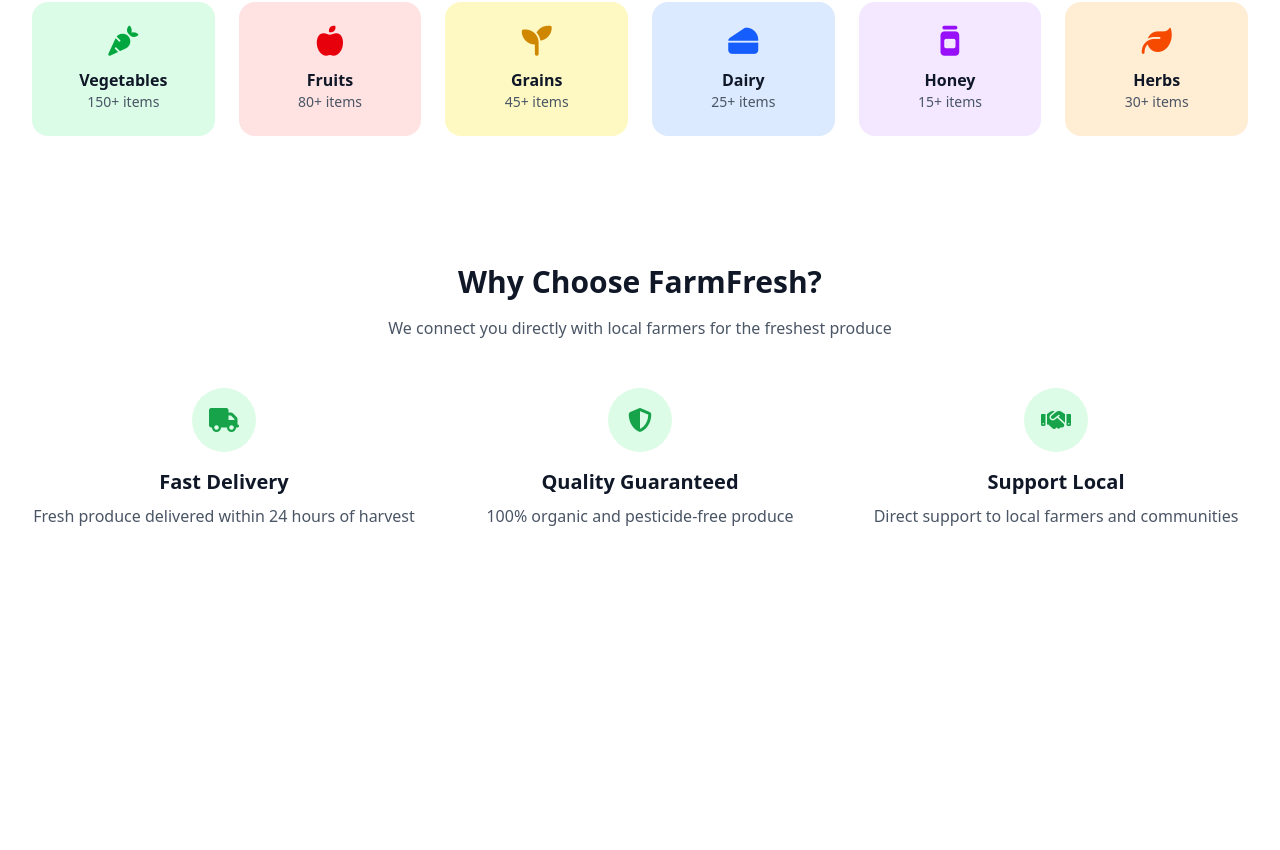
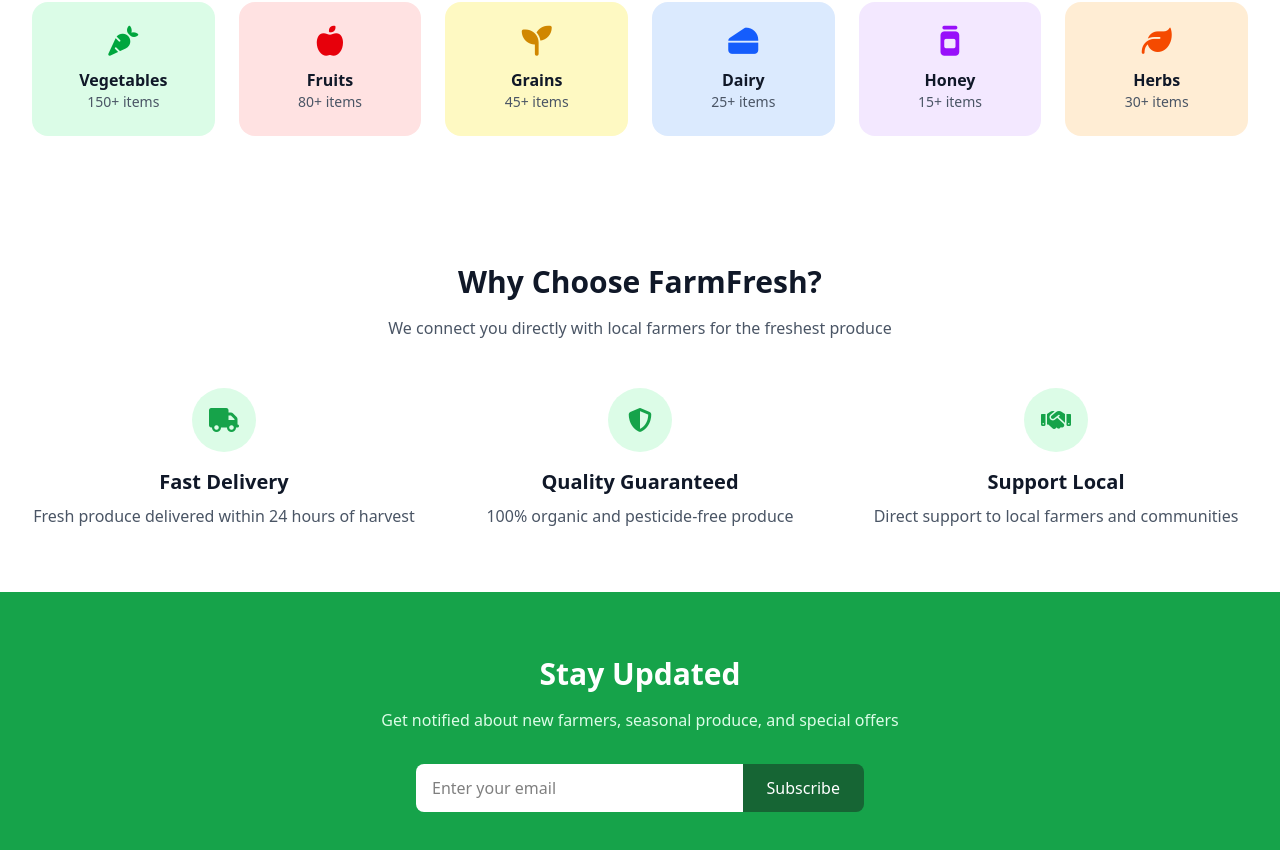
Before and after one commit to ziaul-hoque4820/Fresh-Farmer-E-commerce, a React (Vite) app: page / in a window 1280 px wide. Shown: the part 798-1648 px from the top of the page. Before the commit the page ends 1390 px from the top, so only its background shows below. Built offline with nearby package versions, Linux system fonts and the light colour scheme.

Commit message:
Newsletter section design done

```diff
--- a/src/App.jsx
+++ b/src/App.jsx
@@ -3,6 +3,7 @@ import Navbar from './pages/share/Navbar'
 import Banner from './pages/home/Banner'
 import Category from './pages/home/Category'
 import ChooseUs from './pages/home/ChooseUs'
+import Newsletter from './pages/home/Newsletter'
 
 function App() {
     return (
@@ -11,6 +12,7 @@ function App() {
             <Banner />
             <Category />
             <ChooseUs />
+            <Newsletter />
         </>
     )
 }
--- /dev/null
+++ b/src/pages/home/Newsletter.jsx
@@ -0,0 +1,30 @@
+import React from 'react'
+
+function Newsletter() {
+    return (
+        <section class="py-16 bg-primary-600">
+            <div class="max-w-4xl mx-auto px-4 sm:px-6 lg:px-8 text-center">
+                <h2 class="text-3xl font-bold text-white mb-4">Stay Updated</h2>
+                <p class="text-primary-100 mb-8">
+                    Get notified about new farmers, seasonal produce, and
+                    special offers
+                </p>
+
+                <div class="flex max-w-md mx-auto">
+                    <input
+                        type="email"
+                        placeholder="Enter your email"
+                        class="flex-1 px-4 py-3 rounded-l-lg focus:outline-none focus:ring-2 focus:ring-primary-300 bg-white dark:bg-gray-200"
+                    />
+                    <button
+                        class="bg-primary-800 hover:bg-primary-900 text-white px-6 py-3 rounded-r-lg font-medium transition cursor-pointer"
+                    >
+                        Subscribe
+                    </button>
+                </div>
+            </div>
+        </section>
+    )
+}
+
+export default Newsletter
```
